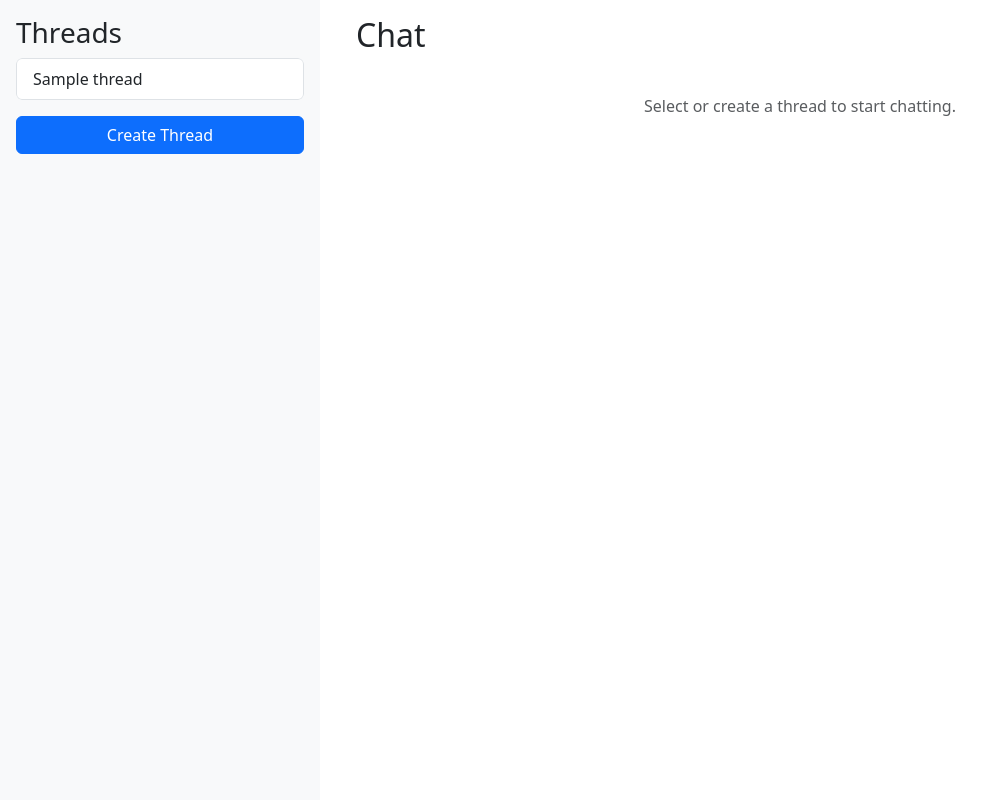
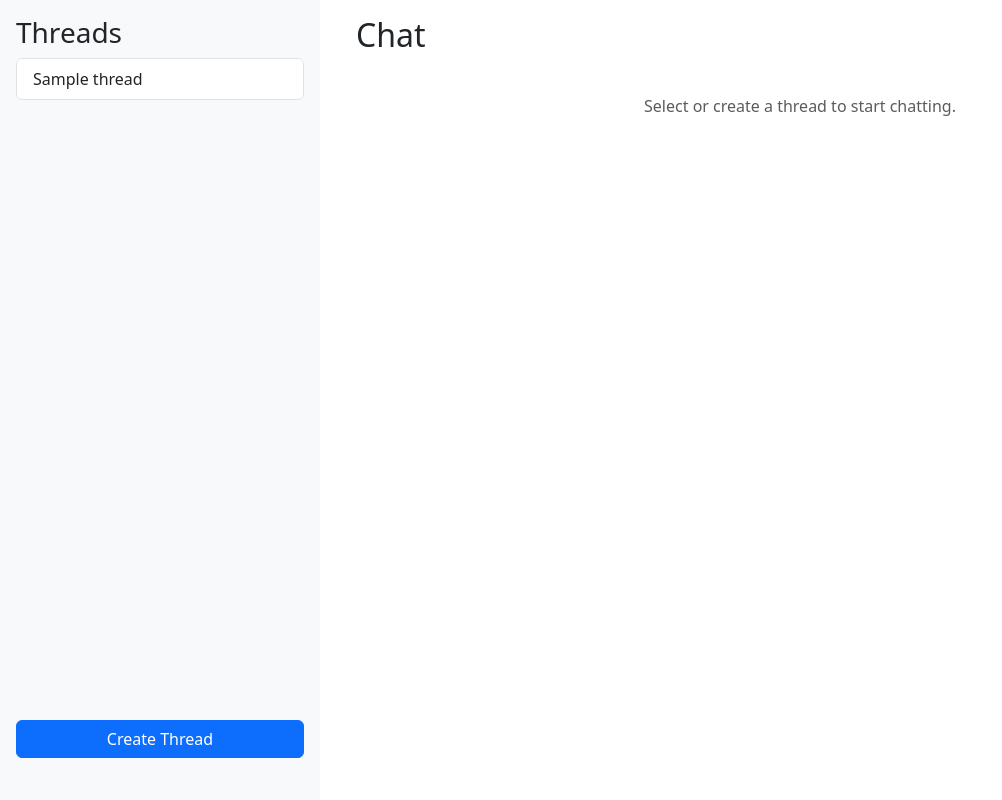
Before and after one commit to vintasoftware/django-ai-assistant, a Django app: template example/demo/templates/demo/chat_home.html in a window 1280 px wide. Shown: the whole page, without its empty margins (0-1002 px from the left). Run offline with Django 5.2, Linux system fonts and the light colour scheme; the template is opened without the code that fills it: most values are stand-ins (such as "Sample title", 1, 10 or a date in 2020); some libraries are stand-ins or nearby versions.

Commit message:
Fix styling

```diff
--- a/example/assets/css/htmx_index.css
+++ b/example/assets/css/htmx_index.css
@@ -1,6 +1,6 @@
 #threads-container,
 #messages-container {
-  max-height: calc(100vh - 100px);
+  height: calc(100vh - 100px);
 }
 
 .main-container {
```
